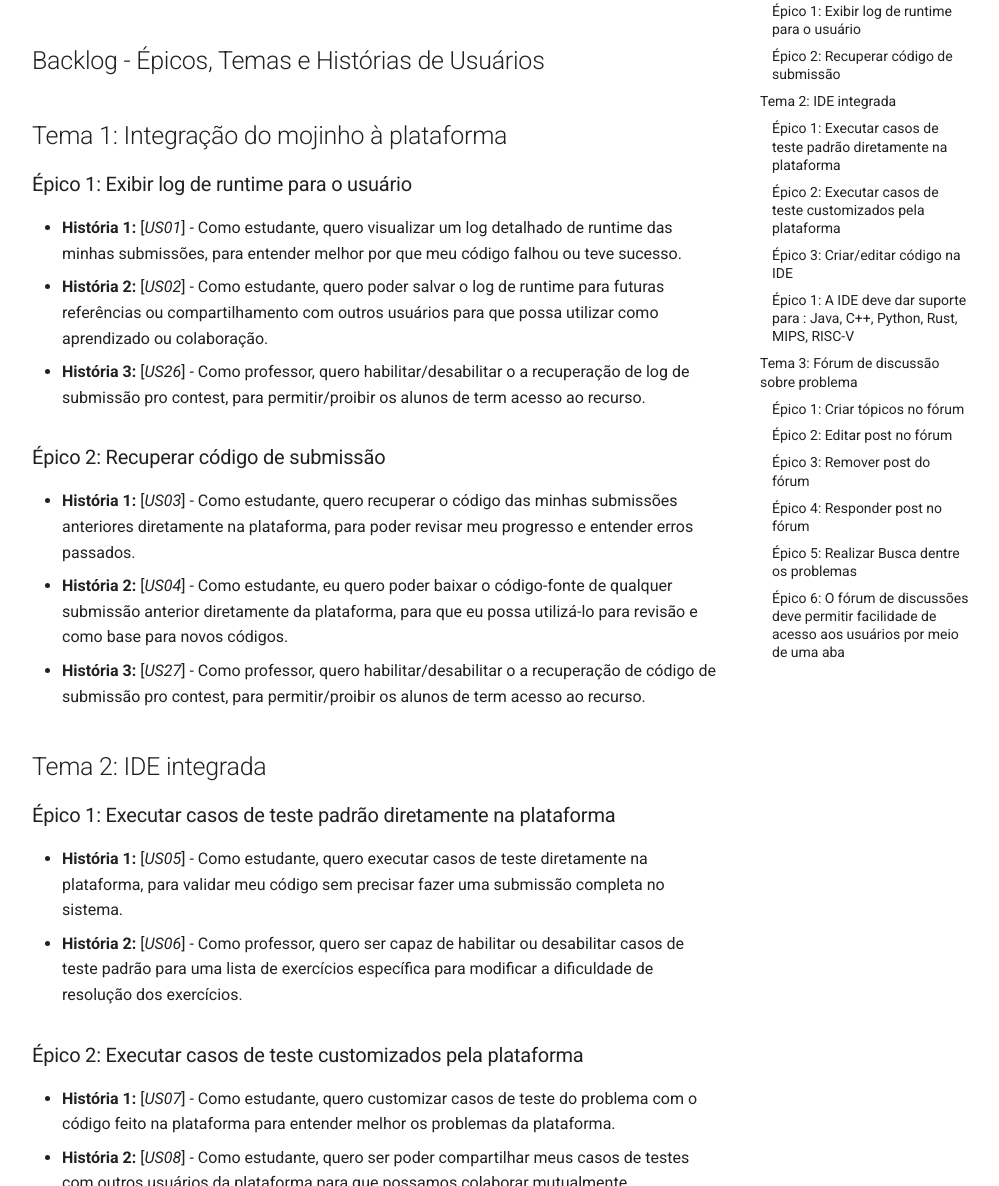
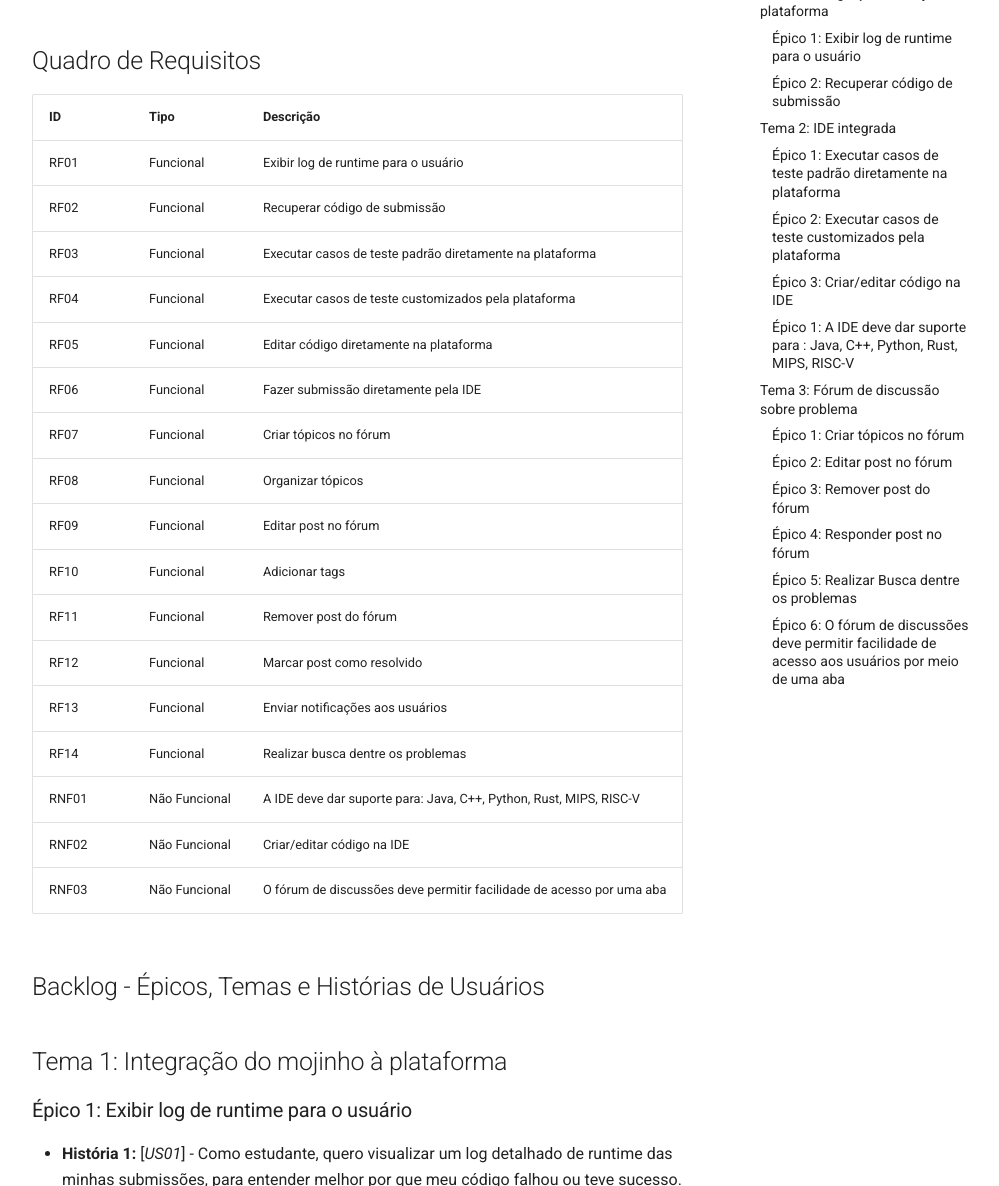
Before and after one commit to mdsreq-fga-unb/2024.2-T01-CD-MOJ, an MkDocs documentation site: the page built from docs/us/Backlog.md, in a window 1280 px wide and 1400 px high, scrolled down 670 px, cut to the strip 214-1400 px from the top of the window. Shown: the whole strip, without its empty margins (264-1263 px from the left). Built offline with MkDocs 1.6.1 and Material for MkDocs 9.7.7, drawn with Linux system fonts in a browser that asks for light colours; comment, search, counter and statistics services are not loaded.

Commit message:
adicionando quadro de requisitos ao gitpages

```diff
--- a/docs/us/Backlog.md
+++ b/docs/us/Backlog.md
@@ -3,6 +3,29 @@
 ## Quadro do Miro
 
 <iframe src="https://miro.com/app/board/uXjVL7x-bvg=/" width="100%" height="600" frameborder="0"></iframe>
+
+
+## Quadro de Requisitos
+| **ID**   | **Tipo**         | **Descrição**                                                         |
+|----------|------------------|---------------------------------------------------------------------|
+| RF01     | Funcional        | Exibir log de runtime para o usuário                                |
+| RF02     | Funcional        | Recuperar código de submissão                                       |
+| RF03     | Funcional        | Executar casos de teste padrão diretamente na plataforma            |
+| RF04     | Funcional        | Executar casos de teste customizados pela plataforma                |
+| RF05     | Funcional        | Editar código diretamente na plataforma                             |
+| RF06     | Funcional        | Fazer submissão diretamente pela IDE                                |
+| RF07     | Funcional        | Criar tópicos no fórum                                              |
+| RF08     | Funcional        | Organizar tópicos                                                  |
+| RF09     | Funcional        | Editar post no fórum                                               |
+| RF10     | Funcional        | Adicionar tags                                                    |
+| RF11     | Funcional        | Remover post do fórum                                              |
+| RF12     | Funcional        | Marcar post como resolvido                                         |
+| RF13     | Funcional        | Enviar notificações aos usuários                                   |
+| RF14     | Funcional        | Realizar busca dentre os problemas                                 |
+| RNF01    | Não Funcional    | A IDE deve dar suporte para: Java, C++, Python, Rust, MIPS, RISC-V  |
+| RNF02    | Não Funcional    | Criar/editar código na IDE                                         |
+| RNF03    | Não Funcional    | O fórum de discussões deve permitir facilidade de acesso por uma aba |
+
 
 ## Backlog - Épicos, Temas e Histórias de Usuários
 
```
